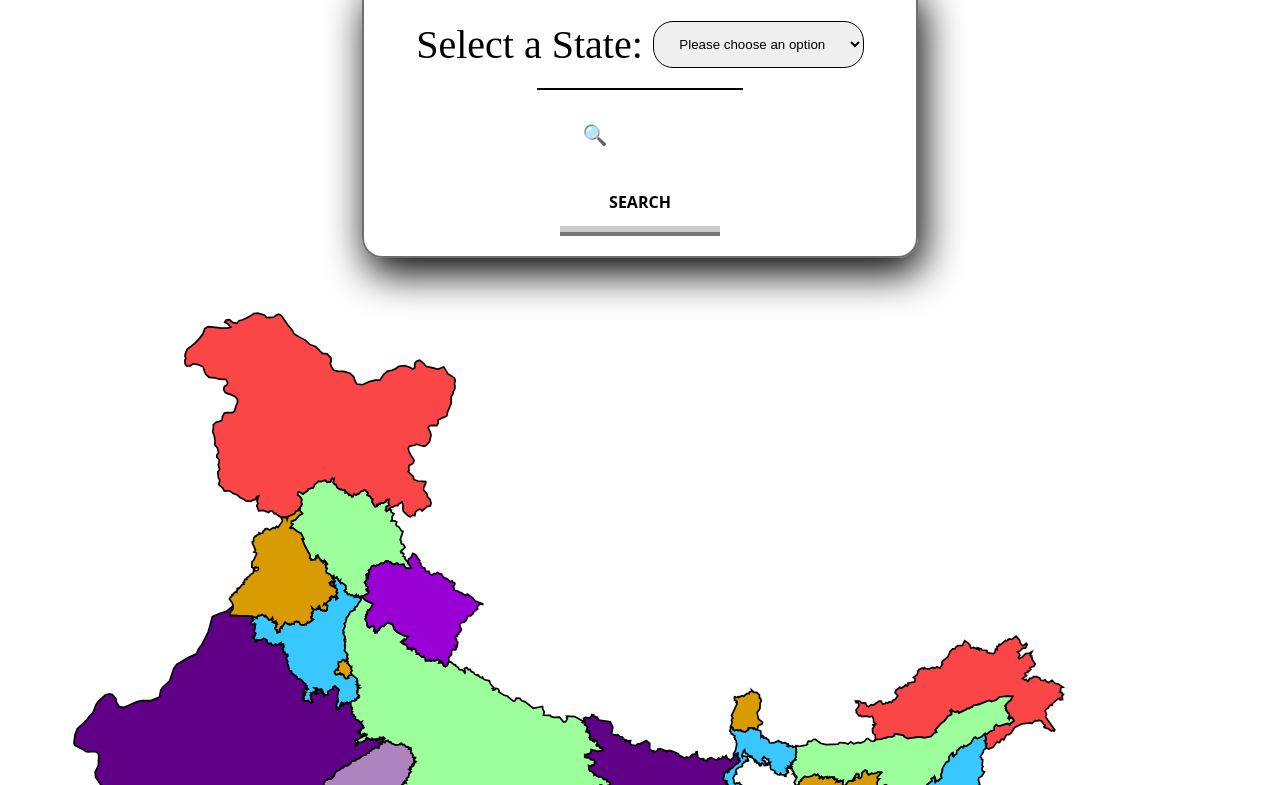
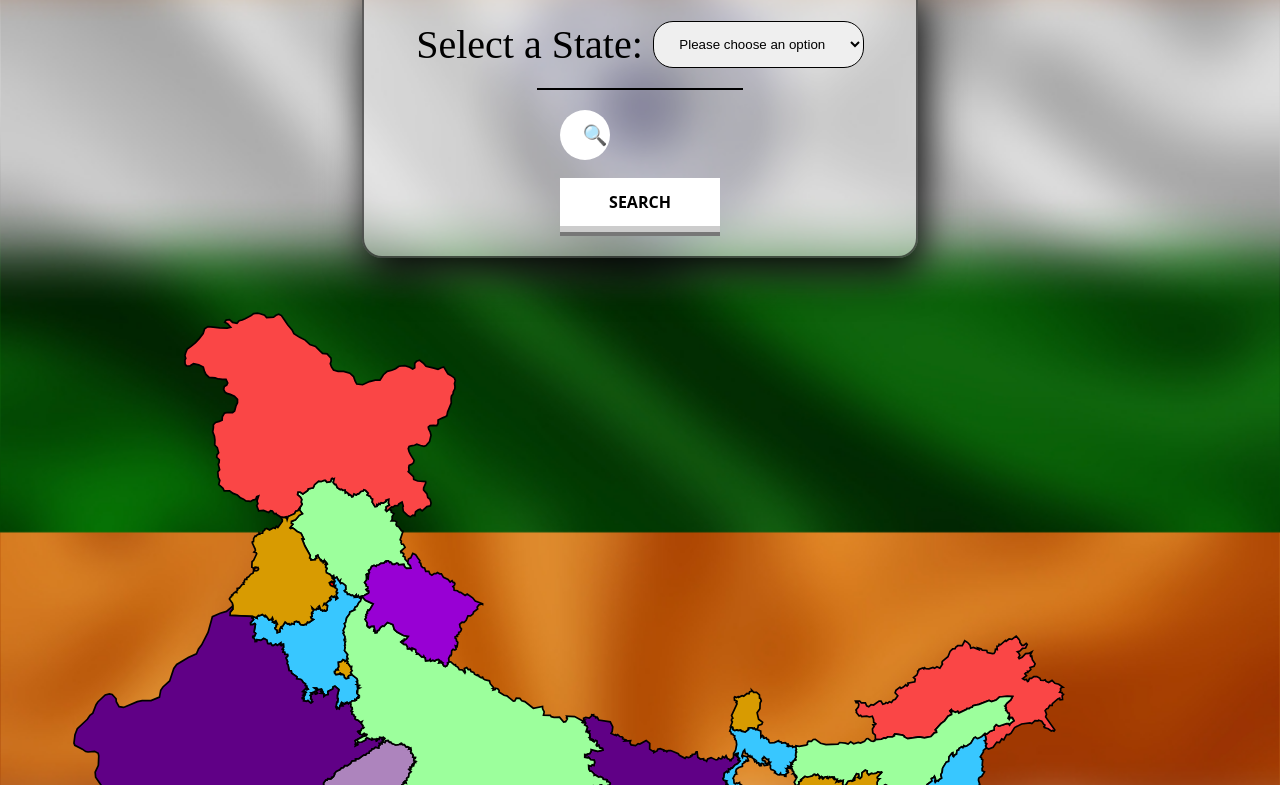
Before and after one commit to DakshKumarShah/FSD, a website: page index.html in a window 1280 px wide. Shown: the part 321-1106 px from the top of the page. Drawn offline with Linux system fonts and the light colour scheme.

Commit message:
Fixed image paths

```diff
--- a/css/style.css
+++ b/css/style.css
@@ -1,5 +1,5 @@
 body{
-    background-image: url(images/india.jpg);
+    background-image: url("../images/india.jpg");
     background-repeat: no-repeat;
     background-size: cover;
     background-attachment: fixed;
```
